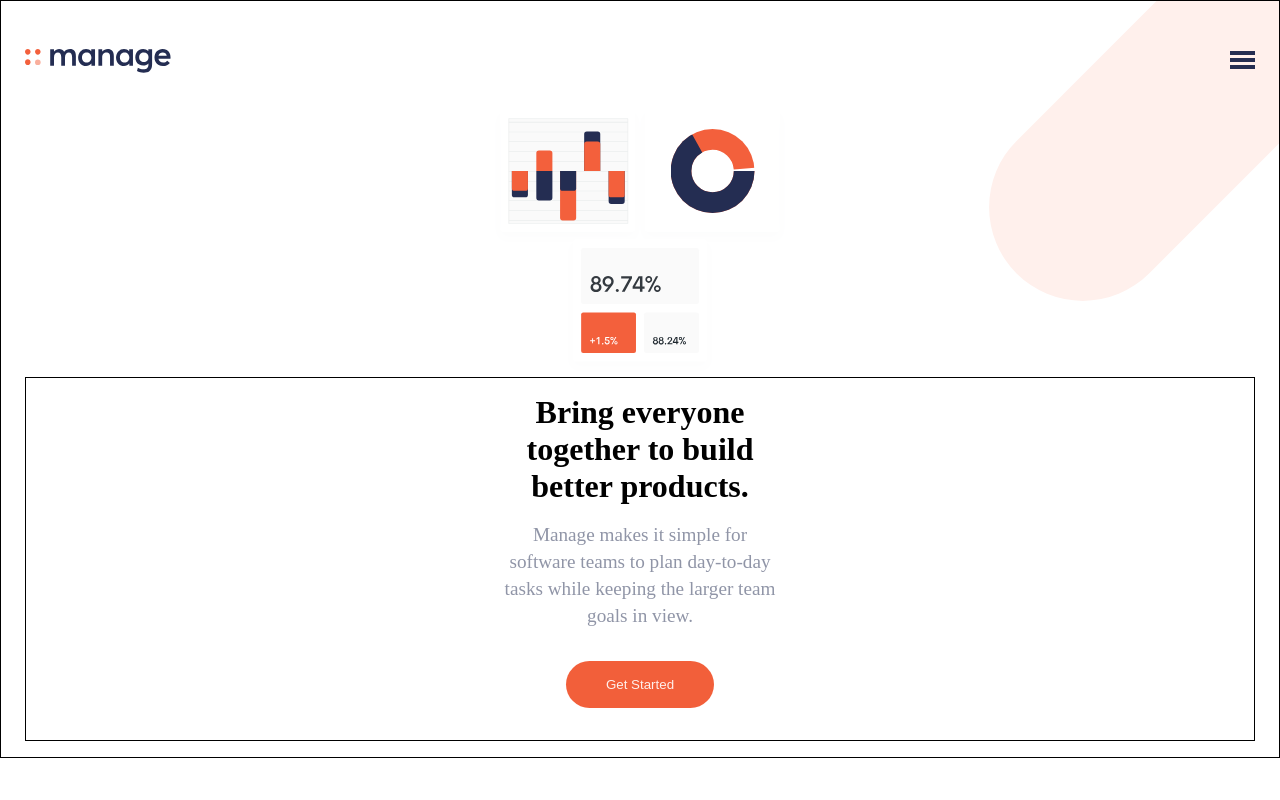
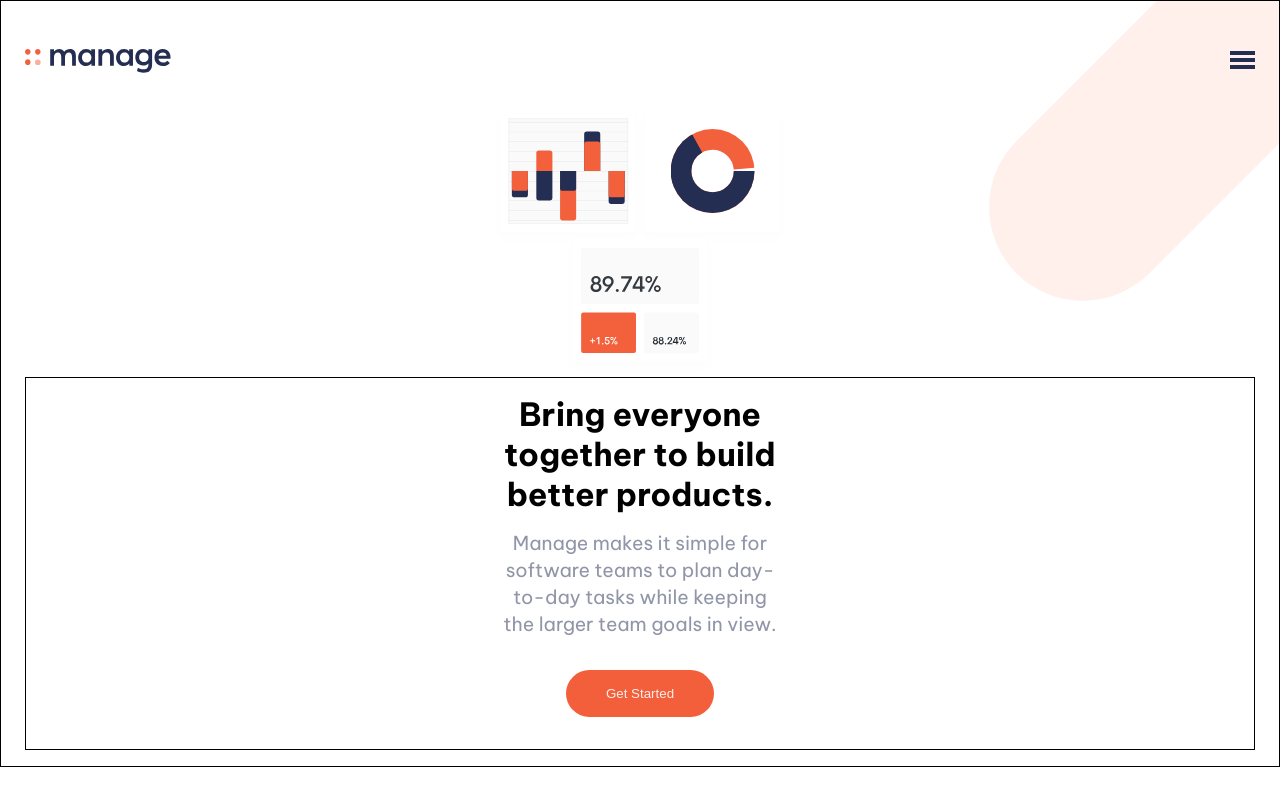
Before and after one commit to Heisdalu/manage_landing_page, a React (Create React App) app: page / in a window 1280 px wide. Built offline with nearby package versions, Linux system fonts and the light colour scheme.

Commit message:
add google font

```diff
--- a/public/index.html
+++ b/public/index.html
@@ -10,6 +10,13 @@
       content="Web site created using create-react-app"
     />
     <link rel="apple-touch-icon" href="%PUBLIC_URL%/logo192.png" />
+
+    <link rel="preconnect" href="https://fonts.googleapis.com" />
+    <link rel="preconnect" href="https://fonts.gstatic.com" crossorigin />
+    <link
+      href="https://fonts.googleapis.com/css2?family=Be+Vietnam+Pro:wght@400;500;700&display=swap"
+      rel="stylesheet"
+    />
     <!--
       manifest.json provides metadata used when your web app is installed on a
       user's mobile device or desktop. See https://developers.google.com/web/fundamentals/web-app-manifest/
--- a/src/index.css
+++ b/src/index.css
@@ -11,4 +11,9 @@
   --very-dark-Blue: hsl(233, 12%, 13%);
   --very-pale-red: hsl(13, 100%, 96%);
   --vary-light-gray: hsl(0, 0%, 98%);
+  --font: "Be Vietnam Pro", sans-serif;
 }
+
+body{
+  font-family: var(--font);
+}
```
